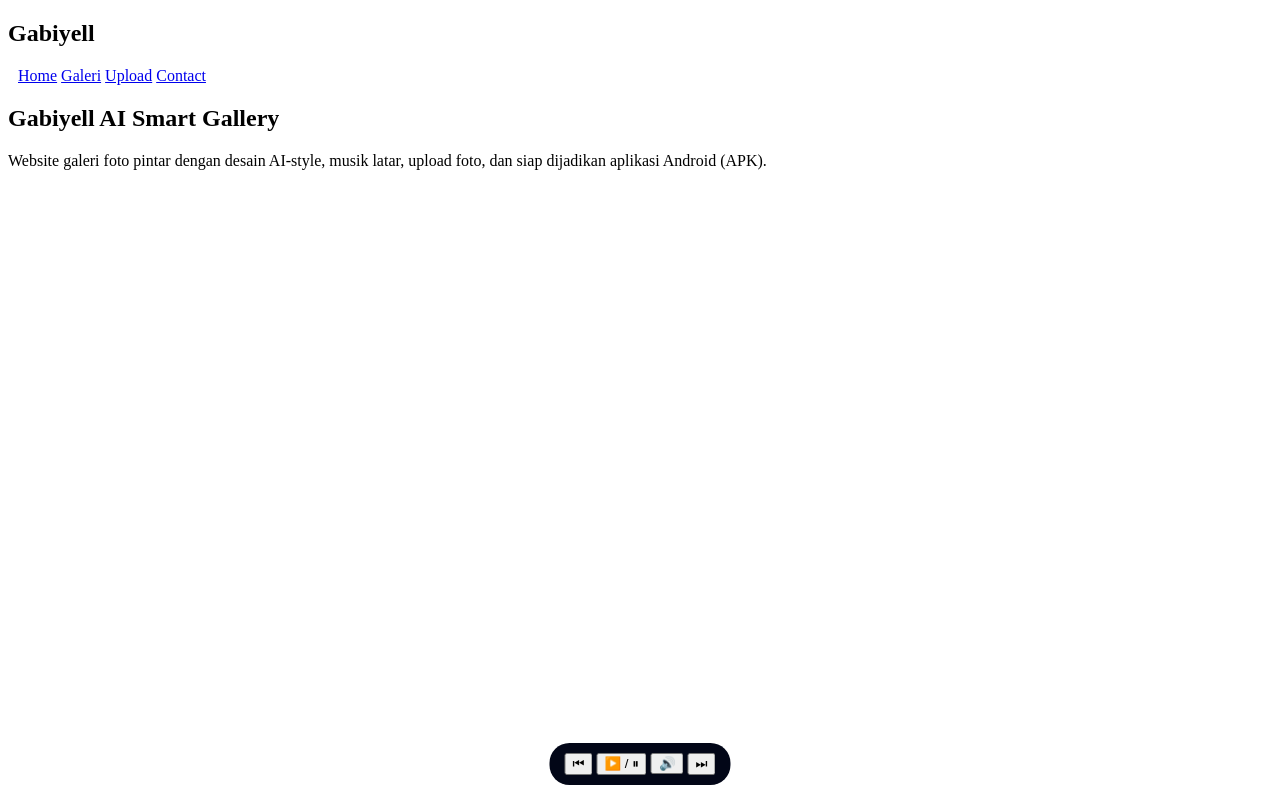
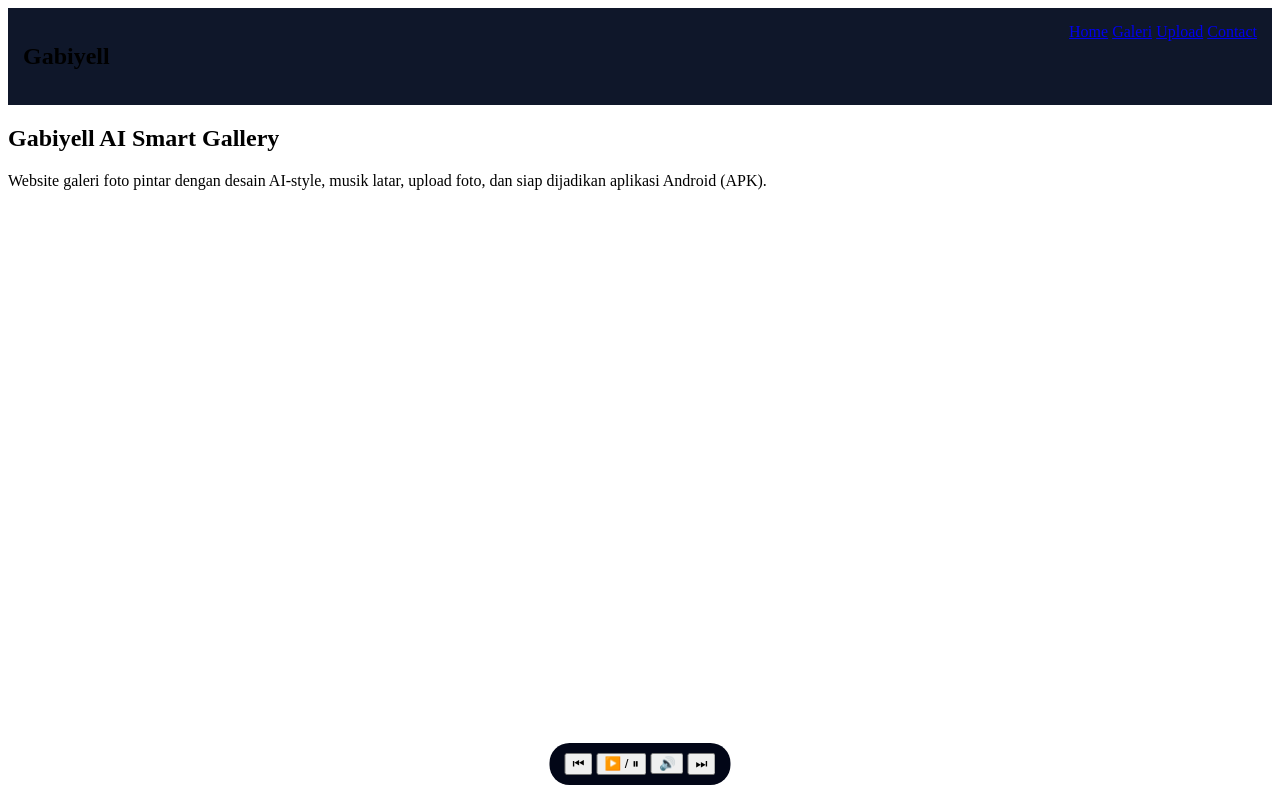
Before and after one commit to gardOfficial/Gabiyell, a plain HTML site: page index.html in a window 1280 px wide. Drawn offline with Linux system fonts and the light colour scheme.

Commit message:
Update style.css

```diff
--- a/css/style.css
+++ b/css/style.css
@@ -5,7 +5,7 @@
   color: #e5e7eb;
 }
 
-.nav {
+.navbar {
   background: #0f172a;
   padding: 15px;
   display: flex;
```
